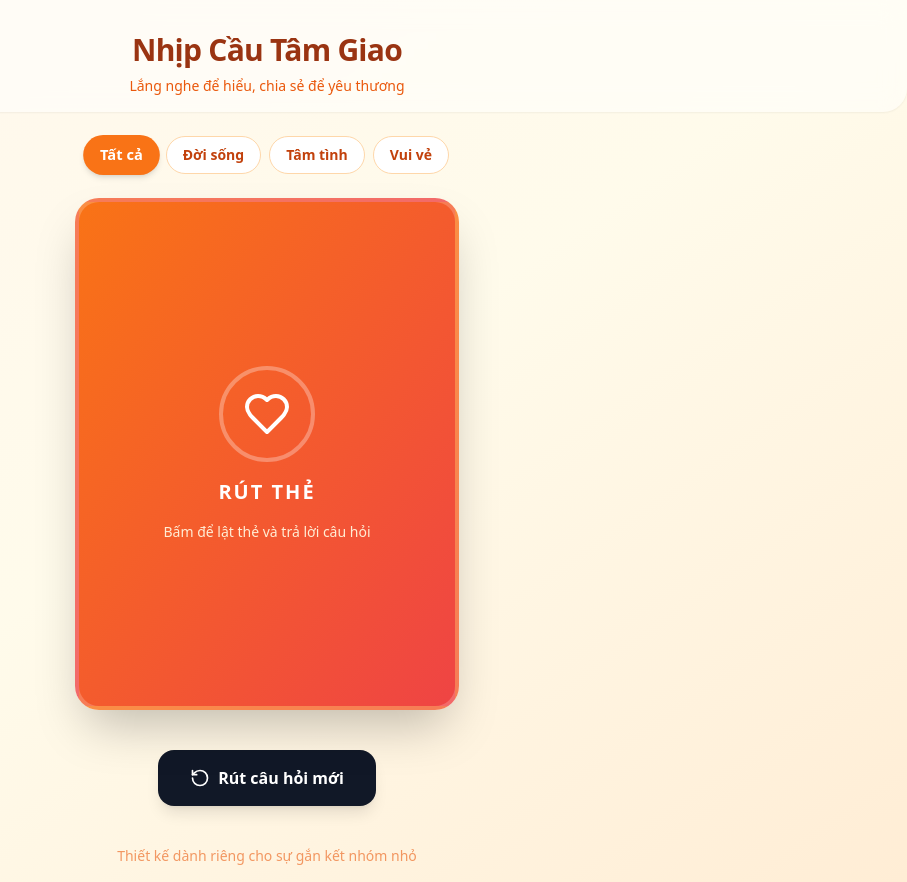
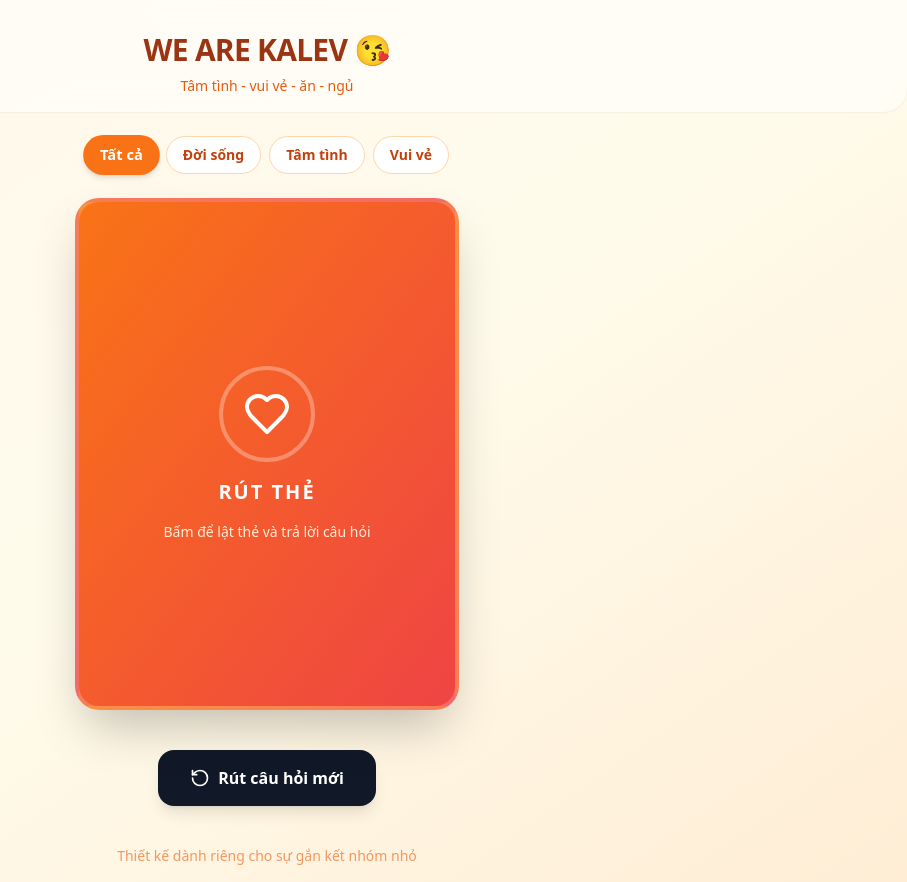
Before and after one commit to huynguyenct91/gamecard, a plain HTML site: page index.html in a window 1280 px wide. Shown: the whole page, without its empty margins (373-1280 px from the left). Drawn offline with nearby package versions, Linux system fonts and the light colour scheme.

Commit message:
Update index.html

```diff
--- a/index.html
+++ b/index.html
@@ -20,8 +20,8 @@
 
     <!-- Header -->
     <header class="pt-8 pb-4 px-6 text-center shadow-sm bg-white/50 backdrop-blur-md rounded-b-3xl">
-        <h1 class="text-3xl font-bold text-orange-800 tracking-tight">Nhịp Cầu Tâm Giao</h1>
-        <p class="text-orange-600 mt-2 text-sm font-medium">Lắng nghe để hiểu, chia sẻ để yêu thương</p>
+        <h1 class="text-3xl font-bold text-orange-800 tracking-tight">WE ARE KALEV 😘</h1>
+        <p class="text-orange-600 mt-2 text-sm font-medium">Tâm tình - vui vẻ - ăn - ngủ</p>
     </header>
 
     <!-- Khu vực Bộ lọc chủ đề -->
```
